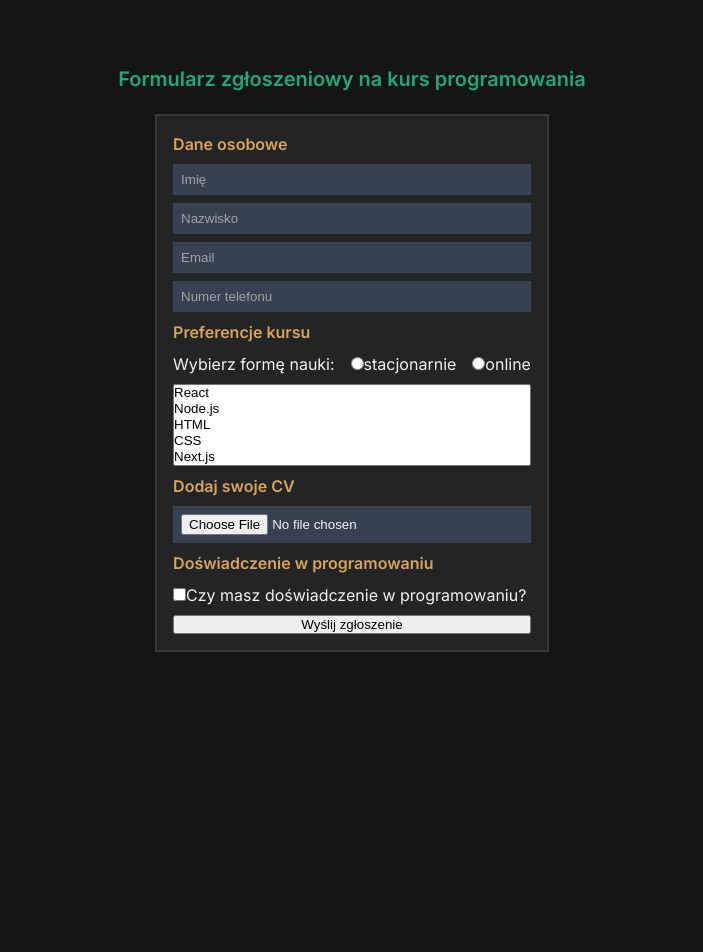
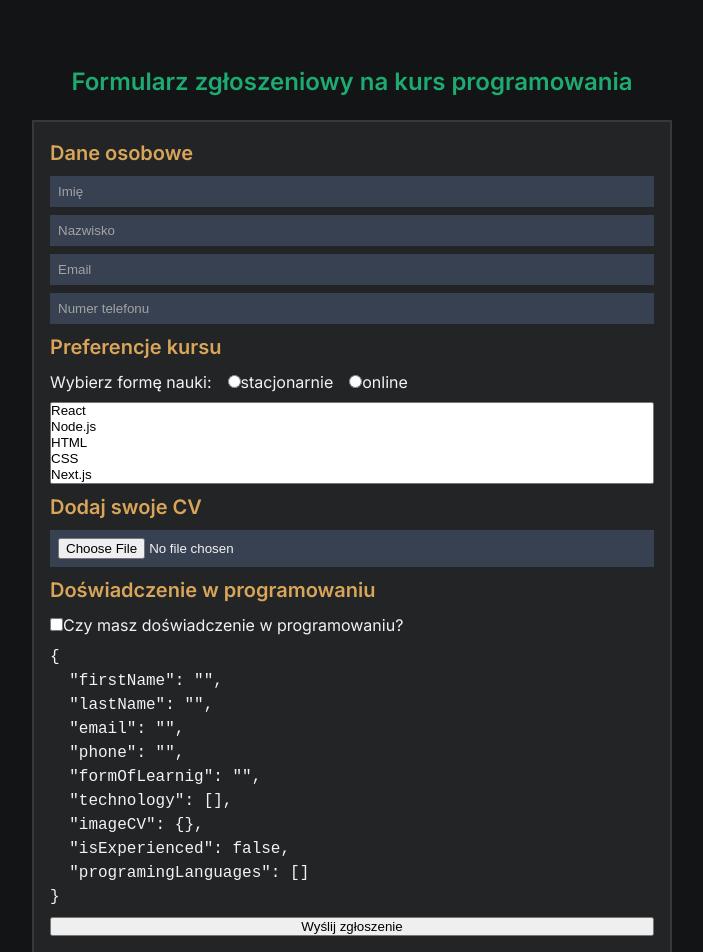
Before and after one commit to katarzynatchir/Register-Form-RHF, a React (Vite) app: page / in a window 1280 px wide. Shown: the top 952 px of the page, without its empty margins (288-991 px from the left). Before the commit the page ends 800 px from the top, so only its background shows below. Built offline with nearby package versions, Linux system fonts and the light colour scheme.

Commit message:
done form validation

```diff
--- a/src/App.jsx
+++ b/src/App.jsx
@@ -1,33 +1,23 @@
 import { useState } from 'react';
+import { Container, H1 } from './styles/styles.js';
 import ApplicationForm from './components/ApplicationForm';
 import Modal from './components/Modal.jsx';
-import styled from 'styled-components';
-
-const Container = styled.div`
-  display: flex;
-  flex-direction: column;
-  align-items: center;
-  gap: 20px;
-  margin: 5% 10%;
-`;
-
-const H1 = styled.h1`
-  font-size: 1.25rem;
-  font-weight: 600;
-  color: #1eab72;
-  text-align: center;
-`;
 
 const App = () => {
   const [userData, setUserData] = useState(null);
 
   return (
     <Container>
-      <H1>Formularz zgłoszeniowy na kurs programowania</H1>
       {userData === null ? (
-        <ApplicationForm setUserData={setUserData} />
+        <>
+          <H1>Formularz zgłoszeniowy na kurs programowania</H1>
+          <ApplicationForm setUserData={setUserData} />
+        </>
       ) : (
-        <Modal userData={userData} />
+        <>
+          <H1>Dane z formularza</H1>
+          <Modal userData={userData} />
+        </>
       )}
     </Container>
   );
--- a/src/components/ApplicationForm.jsx
+++ b/src/components/ApplicationForm.jsx
@@ -1,4 +1,4 @@
-import { useForm } from 'react-hook-form';
+import { useFieldArray, useForm } from 'react-hook-form';
 import { zodResolver } from '@hookform/resolvers/zod';
 import formSchema from '../validation/schemaValidation';
 import {
@@ -14,8 +14,11 @@ const ApplicationForm = ({ setUserData }) => {
     register,
     handleSubmit,
     formState: { errors },
+    watch,
+    control,
   } = useForm({
-    mode: 'onChange',
+    mode: 'all',
+    resolver: zodResolver(formSchema),
     defaultValues: {
       firstName: '',
       lastName: '',
@@ -23,15 +26,27 @@ const ApplicationForm = ({ setUserData }) => {
       phone: '',
       formOfLearnig: '',
       technology: [],
+      imageCV: {},
+      isExperienced: false,
+      // programingLanguages: [{ name: 'JavaScript', years: '1' }],
     },
-    resolver: zodResolver(formSchema),
   });
+
+  const { fields, append, remove } = useFieldArray({
+    control,
+    name: 'programingLanguages',
+  });
+
+  const onRowDelete = index => {
+    remove(index);
+  };
+  const isExperienced = watch('isExperienced');
 
   const onSubmit = data => {
     setUserData(data);
-
     console.log(data);
   };
+
   const onError = errors => console.log('validation errors', errors);
 
   return (
@@ -43,7 +58,6 @@ const ApplicationForm = ({ setUserData }) => {
           <ErrorMessage>{errors.firstName.message}</ErrorMessage>
         )}
       </div>
-
       <div>
         <Input {...register('lastName')} type="text" placeholder="Nazwisko" />
         {errors.lastName && (
@@ -62,7 +76,6 @@ const ApplicationForm = ({ setUserData }) => {
         />
         {errors.phone && <ErrorMessage>{errors.phone.message}</ErrorMessage>}
       </div>
-
       <H2>Preferencje kursu</H2>
       <div>
         <FlexRow>
@@ -90,8 +103,7 @@ const ApplicationForm = ({ setUserData }) => {
           <ErrorMessage>{errors.formOfLearnig.message}</ErrorMessage>
         )}
       </div>
-
-      <select {...register('technology')} size="5" multiple="multiple">
+      <select {...register('technology')} size={5} multiple="multiple">
         <option value="react">React</option>
         <option value="nodejs">Node.js</option>
         <option value="html">HTML</option>
@@ -105,11 +117,71 @@ const ApplicationForm = ({ setUserData }) => {
       <Input {...register('imageCV')} type="file" />
       {errors.imageCV && <ErrorMessage>{errors.imageCV.message}</ErrorMessage>}
       <H2>Doświadczenie w programowaniu</H2>
-      <label>
-        <input type="checkbox" {...register('sendToEMail')} />
-        <span>Czy masz doświadczenie w programowaniu?</span>
-      </label>
-
+      <div>
+        <label>
+          <input type="checkbox" {...register('isExperienced')} />
+          <span>Czy masz doświadczenie w programowaniu?</span>
+        </label>
+      </div>
+      {isExperienced && (
+        <>
+          <div>
+            <button
+              type="button"
+              onClick={() => {
+                append({
+                  name: 'JavaScript',
+                  years: '1',
+                });
+              }}
+            >
+              Dodaj doświadczenie
+            </button>
+            {errors.programingLanguages && (
+              <ErrorMessage>{errors.programingLanguages.message}</ErrorMessage>
+            )}
+          </div>
+          {fields.map((field, index) => (
+            <table key={field.id}>
+              <tbody>
+                <tr>
+                  <td>
+                    <select
+                      {...register(`programingLanguages.${index}.name`, {
+                        shouldUnregister: true,
+                      })}
+                    >
+                      <option value="JavaScript">JavaScript</option>
+                      <option value="Python">Python</option>
+                      <option value="C++">C++</option>
+                      <option value="Inne">Inne</option>
+                    </select>
+                  </td>
+                  <td>
+                    <select
+                      {...register(`programingLanguages.${index}.years`, {
+                        shouldUnregister: true,
+                      })}
+                    >
+                      <option value="1">1</option>
+                      <option value="2">2</option>
+                      <option value="3">3</option>
+                      <option value="4">4</option>
+                      <option value="5">5</option>
+                    </select>
+                  </td>
+                  <td>
+                    <button type="button" onClick={() => onRowDelete(index)}>
+                      Usuń
+                    </button>
+                  </td>
+                </tr>
+              </tbody>
+            </table>
+          ))}
+        </>
+      )}
+      <pre>{JSON.stringify(watch(), null, 2)}</pre>
       <button type="submit">Wyślij zgłoszenie</button>
     </ApplicationFormStyled>
   );
--- a/src/components/Modal.jsx
+++ b/src/components/Modal.jsx
@@ -2,6 +2,7 @@ const Modal = ({ userData }) => {
   return (
     <div>
       <p>Imię: {userData.firstName}</p>
+      <p>{JSON.stringify(userData, null, 2)}</p>
     </div>
   );
 };
--- a/src/styles/styles.js
+++ b/src/styles/styles.js
@@ -1,17 +1,31 @@
 import styled from 'styled-components';
+
+const Container = styled.div`
+  display: flex;
+  flex-direction: column;
+  align-items: center;
+  gap: 20px;
+  margin: 5% 10%;
+`;
 
 const ApplicationFormStyled = styled('form')`
   display: flex;
   flex-direction: column;
   gap: 0.5rem;
-  max-width: 40rem;
+  width: 40rem;
   padding: 1rem;
   border: 0.125rem solid #383838;
   background-color: #222426;
 `;
+const H1 = styled.h1`
+  font-size: 1.5rem;
+  font-weight: 600;
+  color: #1eab72;
+  text-align: center;
+`;
 
 const H2 = styled.h2`
-  font-size: 1rem;
+  font-size: 1.25rem;
   font-weight: 600;
   color: #d8a559;
 `;
@@ -31,8 +45,7 @@ const Input = styled.input`
 `;
 
 const ErrorMessage = styled.p`
-  font-size: 0.75rem;
-  font-weight: 300;
+  font-size: 0.85rem;
   color: #ef5350;
 `;
 
@@ -41,4 +54,12 @@ const FlexRow = styled.div`
   gap: 1rem;
 `;
 
-export { ApplicationFormStyled, H2, Input, ErrorMessage, FlexRow };
+export {
+  Container,
+  ApplicationFormStyled,
+  H1,
+  H2,
+  Input,
+  ErrorMessage,
+  FlexRow,
+};
--- a/src/validation/schemaValidation.js
+++ b/src/validation/schemaValidation.js
@@ -4,7 +4,26 @@ const phoneValidation = new RegExp(/^[0-9]{9}$/);
 
 const ACCEPTED_IMAGE_TYPES = ['image/jpeg', 'image/jpg', 'image/png'];
 
-const formSchema = z.object({
+const WithoutExperience = z.object({
+  isExperienced: z.literal(false),
+});
+
+const WithExperience = z.object({
+  isExperienced: z.literal(true),
+  programingLanguages: z
+    .array(
+      z.object({
+        name: z.string(),
+        years: z.string(),
+      })
+    )
+    .nonempty(
+      'Gdy zaznaczono doświadczenie w programowaniu, lista doświadczeń nie może być pusta'
+    ),
+});
+
+const formSchema = z
+  .object({
     firstName: z
       .string()
       .min(3, { message: 'Imię musi składać się conajmniej z 3 znaków' }),
@@ -33,6 +52,9 @@ const formSchema = z.object({
           message: 'Akceptowane pliki to: jpeg, jpg i png',
         })
       ),
-});
+  })
+  .and(
+    z.discriminatedUnion('isExperienced', [WithExperience, WithoutExperience])
+  );
 
 export default formSchema;
```
Lines whose indentation alone changed are shown as unchanged.
